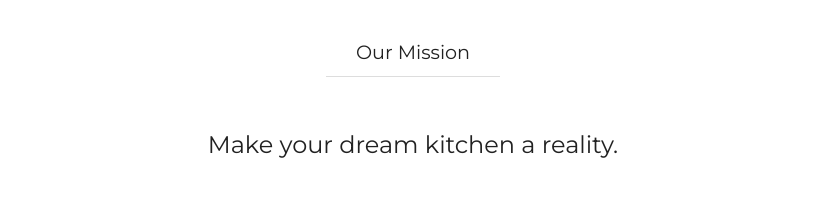
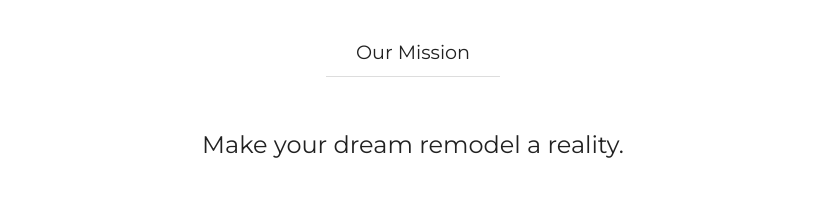
Before and after one commit to DWC01/christian-construction, a Next.js app: page / in a window 1280 px wide. Shown: the part 940-1157 px from the top of the page, without its empty margins (227-1052 px from the left). Built offline with nearby package versions, Linux system fonts and the light colour scheme.

Commit message:
Updated mission

```diff
--- a/src/components/home/Mission.js
+++ b/src/components/home/Mission.js
@@ -75,7 +75,7 @@ const Mission = () => {
 						inView ? classes.missionStatementInView : ''
 					}`}
 				>
-					Make your dream kitchen a reality.
+					Make your dream remodel a reality.
 				</Typography>
 			</div>
 		</Section>
```
